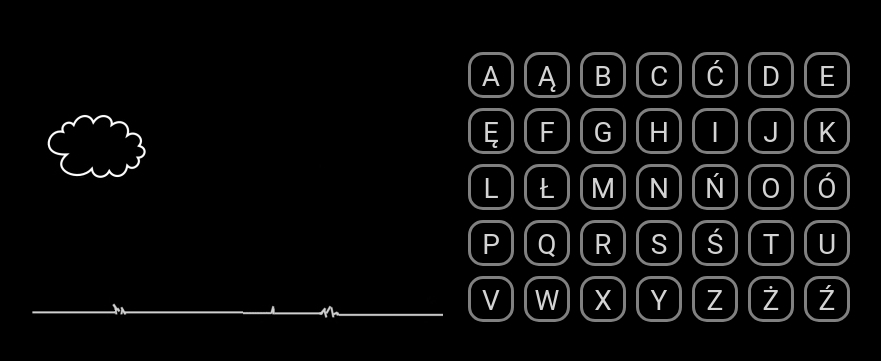
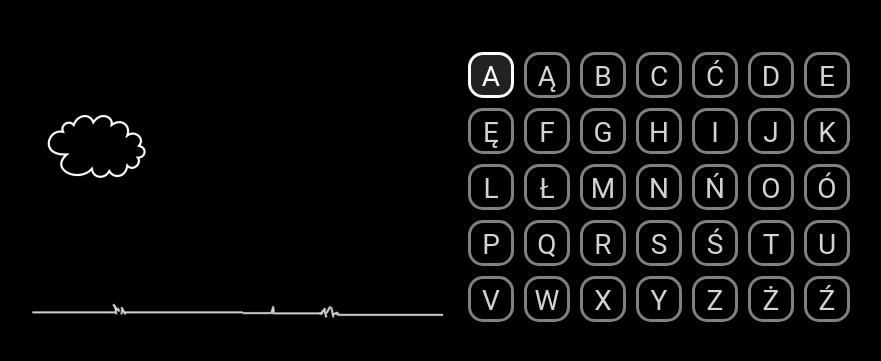
Before and after one commit to radek-winiecki/hangman-game, a plain HTML site: page index.html in a window 1280 px wide. In both pictures the pointer is over the element 668 px from the left and 188 px from the top of the page. Shown: the part 113-474 px from the top of the page, without its empty margins (177-1058 px from the left). Drawn offline with Linux system fonts and the light colour scheme.

Commit message:
Add hover and ID to each letter

```diff
--- a/game.js
+++ b/game.js
@@ -58,7 +58,9 @@ letters[34] = "Ź";
 function start() {
     let div_content = "";
     for (i = 0; i <= 34; i++) {
-        div_content = div_content + '<div class="letter">' + letters[i] + '</div>';
+        let element = "letter" + i;
+
+        div_content = div_content + '<div class="letter" id="' + element + '">' + letters[i] + '</div>';
         if ((i + 1) % 7 === 0) {
             div_content = div_content + '<div style="clear:both;"></div>';
         }
--- a/style.css
+++ b/style.css
@@ -51,3 +51,9 @@ body {
     cursor: pointer;
     border-radius: 15px;
 }
+
+.letter:hover {
+    background-color: #222;
+    color: #fff;
+    border: 3px solid #ffffff;
+}
```
